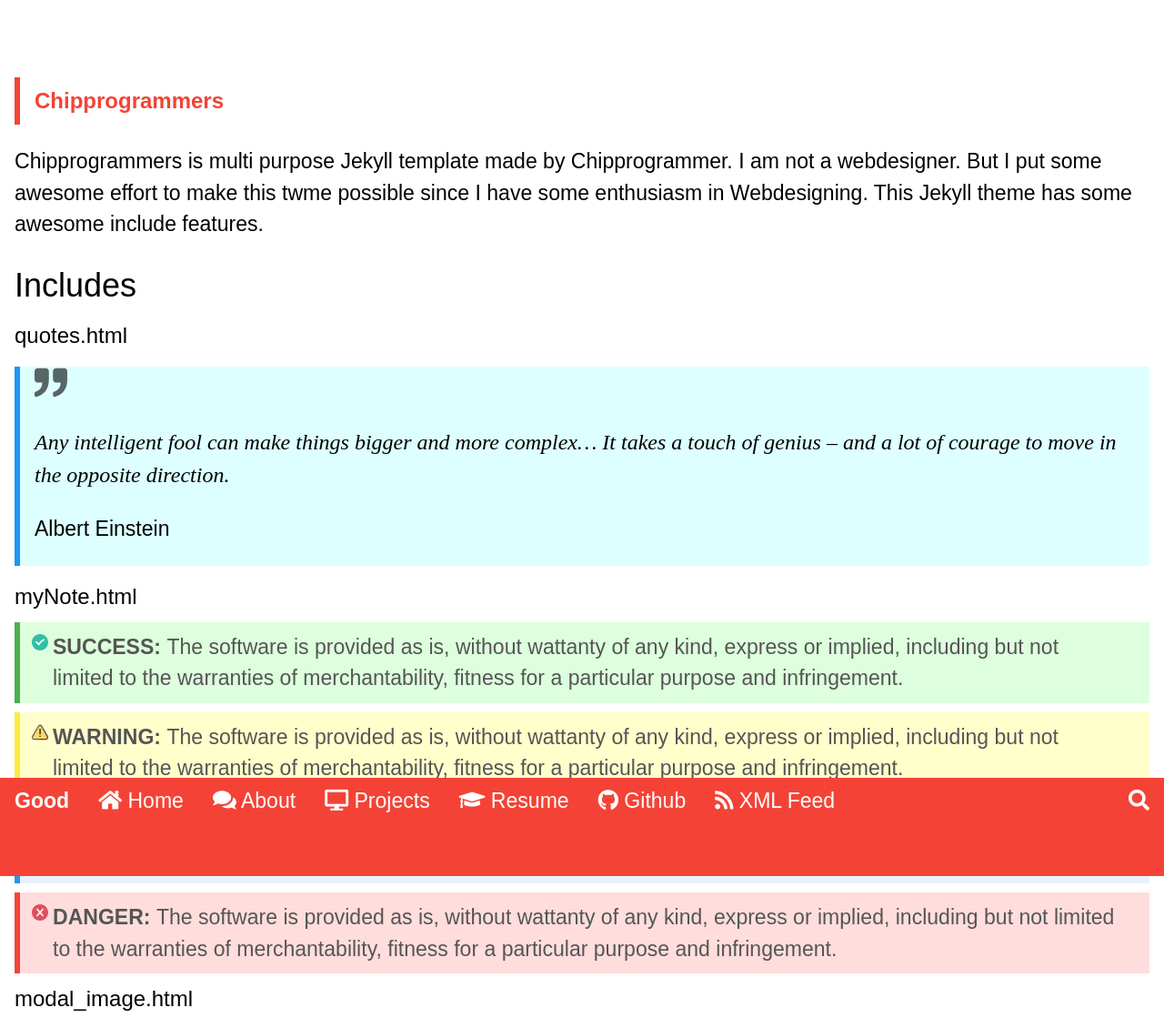
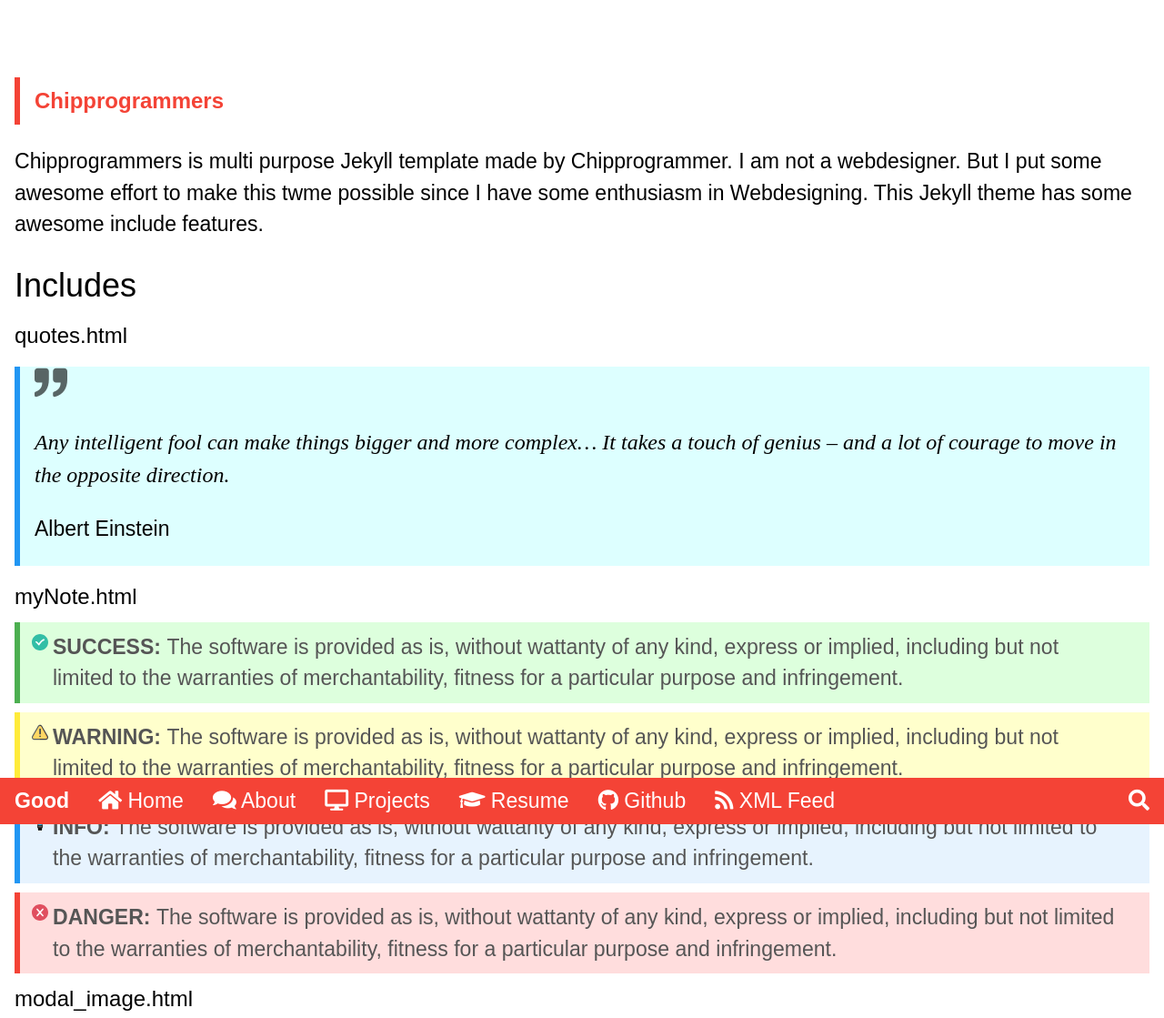
Before and after one commit to chipprogrammers/Good, a Jekyll site: the page built from index.md, in a window 1280 px wide. Shown: the top 1119 px of the page at 91% size. Built offline with Jekyll 4.4.1, drawn with Linux system fonts in a browser that asks for light colours; some web fonts are replaced; comment, search, counter and statistics services are not loaded; grey boxes are pictures that could not be loaded.

Commit message:
Update main_unminified.css

```diff
--- a/assets/css/main_unminified.css
+++ b/assets/css/main_unminified.css
@@ -271,10 +271,9 @@
 }
 .menu-wrapper {
     /* These styles are required for the "scroll-over" effect do not hide menu bar*/
-    position: absolute;
+    position: fixed;
     top: 95%;
     width: 100%;
-    min-height: 12%;
     z-index: 2;
 }
 .content-head {
```
